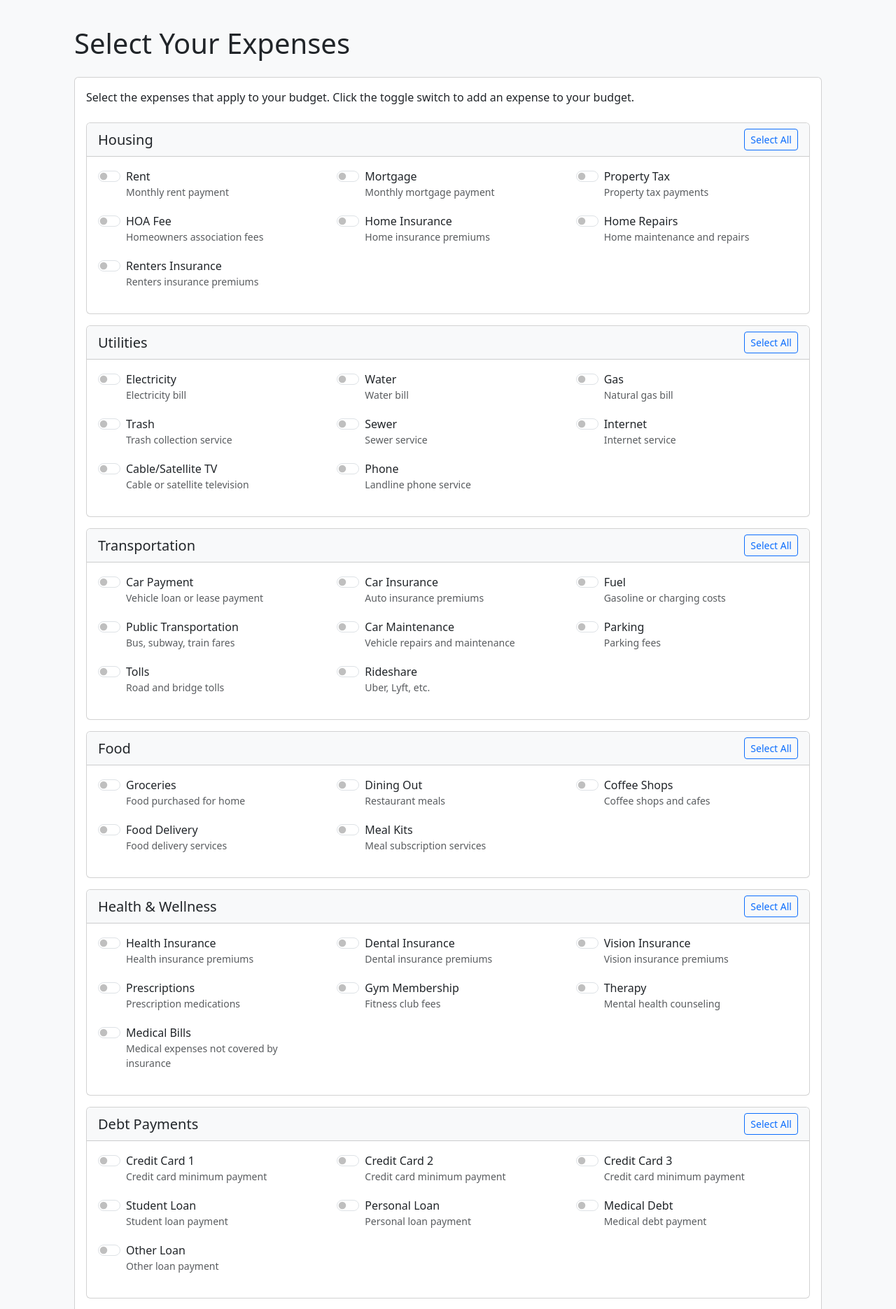
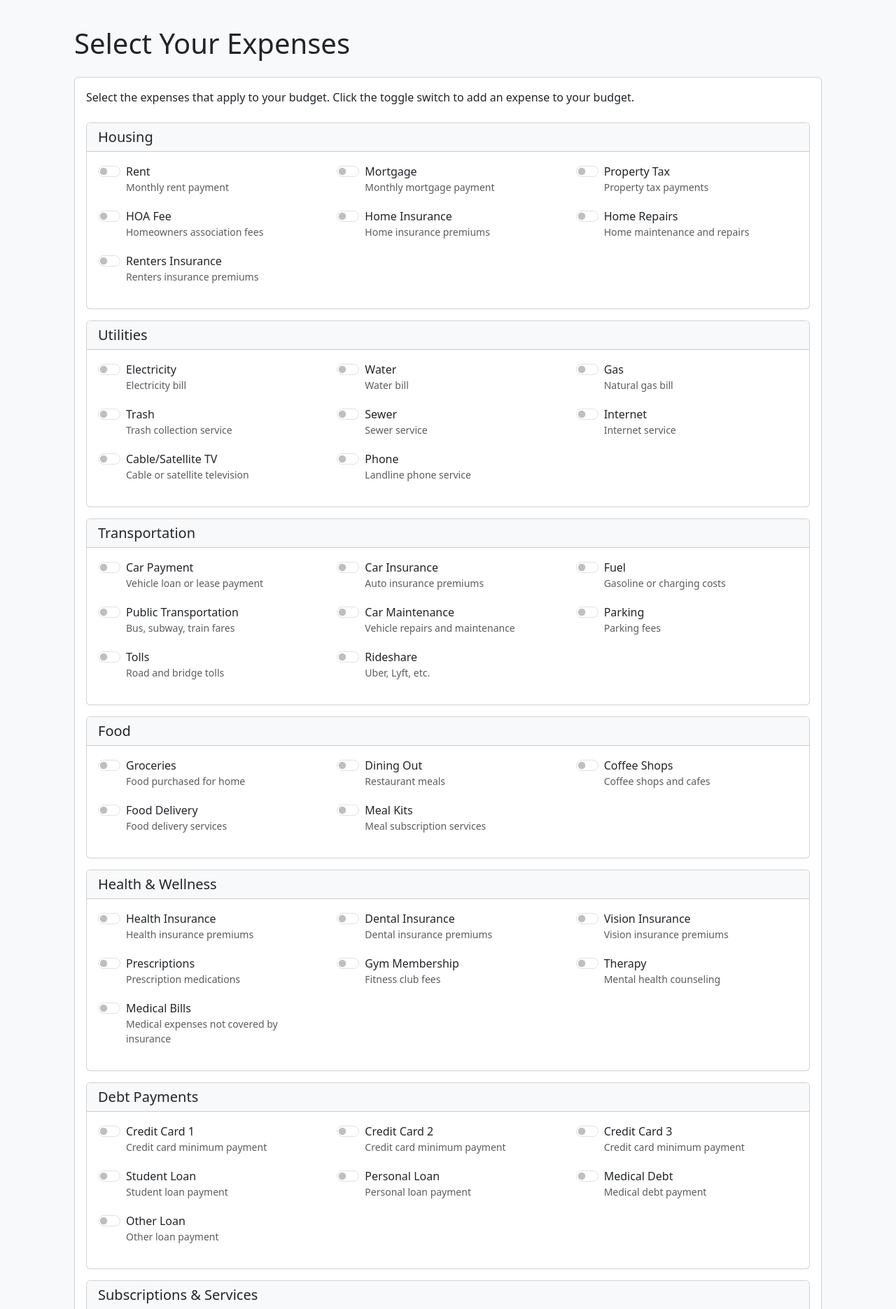
Before and after one commit to Brice-Financial-Projects/Financial-App, a Flask app: page /budget/select_expenses/1 in a window 1280 px wide. Shown: the part 56-1927 px from the top of the page at 70% size. Run offline with Flask 3, Linux system fonts and the light colour scheme; a user stored in the database is signed in; data comes from the database, SQL or seed files in the repository; tables that the repository leaves empty hold one stand-in row (values such as "Sample post").

Commit message:
Remove non-functional "Select All" buttons from expense selection page
- Remove "Select All" buttons from category headers in expense_selection.html
- Remove associated JavaScript toggle functionality that wasn't working
- Simplify card headers to only show category names
- Clean up CSS classes used for toggle functionality
- Improve user experience by removing confusing UI elements

```diff
--- a/app/templates/budget/expense_selection.html
+++ b/app/templates/budget/expense_selection.html
@@ -16,20 +16,15 @@
         <!-- Expense Categories -->
         {% for category in categories %}
         <div class="card mb-3">
-          <div class="card-header bg-light d-flex justify-content-between align-items-center">
+          <div class="card-header bg-light">
             <h5 class="mb-0">{{ category.name }}</h5>
-            <div>
-              <button type="button" class="btn btn-sm btn-outline-primary toggle-category" data-category="{{ category.id }}">
-                Select All
-              </button>
-            </div>
           </div>
           <div class="card-body">
             <div class="row">
               {% for expense in category.expenses %}
               <div class="col-md-4 mb-3">
                 <div class="form-check form-switch">
-                  <input class="form-check-input category-{{ category.id }}-expense"
+                  <input class="form-check-input"
                          type="checkbox"
                          name="expenses"
                          value="{{ expense.id }}"
@@ -54,30 +49,4 @@
     </div>
   </div>
 </div>
-
 {% endblock %}
-
-{% block scripts %}
-<script>
-  document.addEventListener('DOMContentLoaded', function() {
-    // Handle "Select All" toggle for each category
-    document.querySelectorAll('.toggle-category').forEach(button => {
-      button.addEventListener('click', function() {
-        const categoryId = this.dataset.category;
-        const checkboxes = document.querySelectorAll(`.category-${categoryId}-expense`);
-
-        // Check if all are selected
-        const allSelected = Array.from(checkboxes).every(checkbox => checkbox.checked);
-
-        // Toggle all checkboxes
-        checkboxes.forEach(checkbox => {
-          checkbox.checked = !allSelected;
-        });
-
-        // Update button text
-        this.textContent = allSelected ? 'Select All' : 'Deselect All';
-      });
-    });
-  });
-</script>
-{% endblock %}
```
